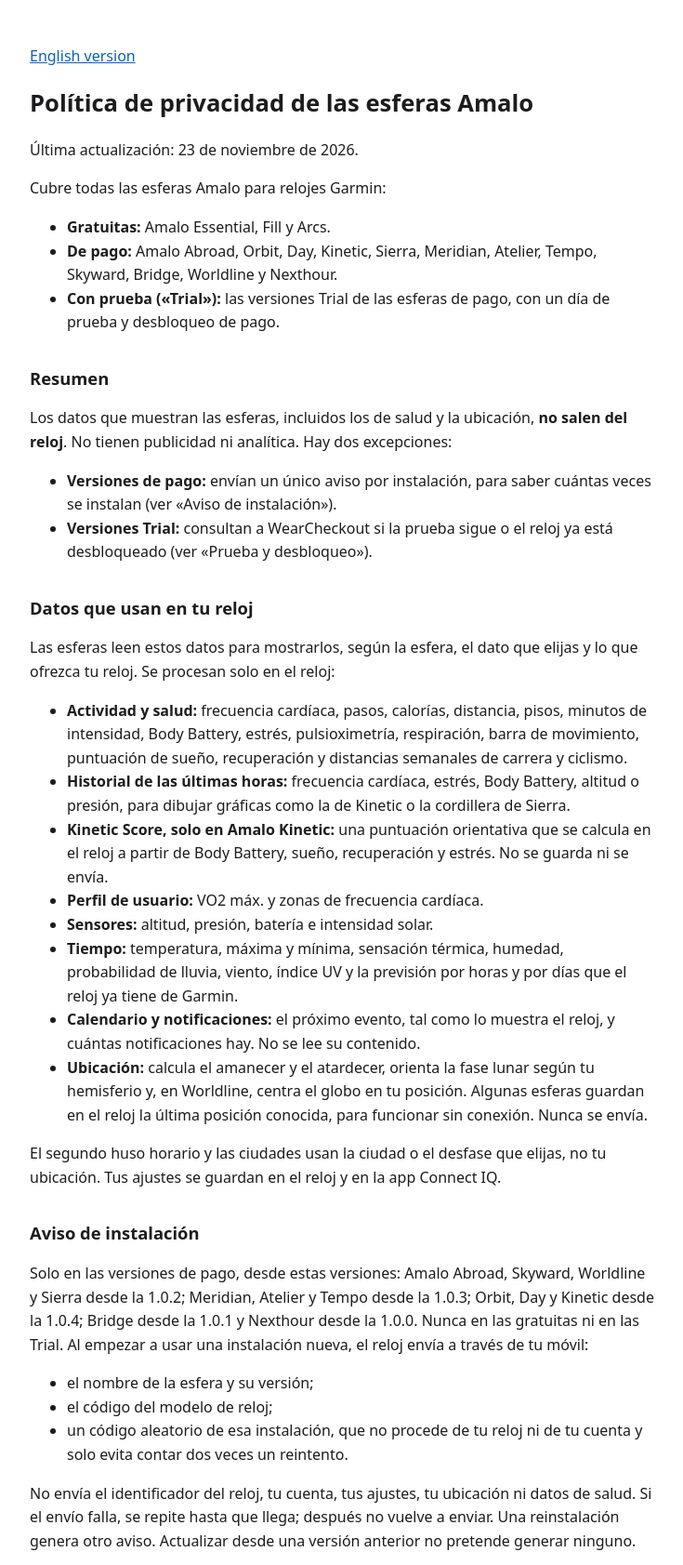
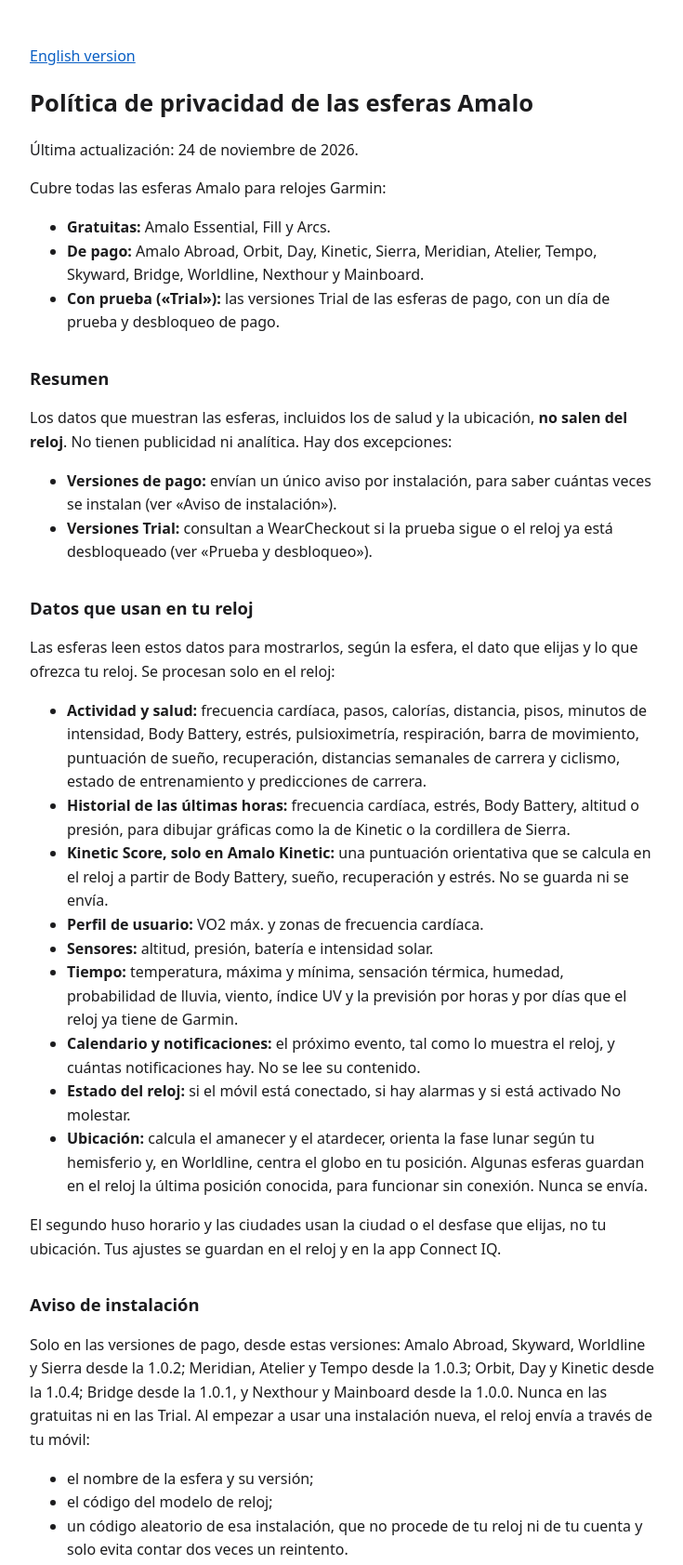
Before and after one commit to wasdaf77/amalo-privacy, a plain HTML site: page index.html in a window 1280 px wide. Shown: the top 1683 px of the page at 93% size, without its empty margins (272-1007 px from the left). Drawn offline with Linux system fonts and the light colour scheme.

Commit message:
Amalo Mainboard: paid list, installation notice, training status, race predictions and watch status
Co-Authored-By: Claude Opus 5.5 <noreply@anthropic.com>

```diff
--- a/index.html
+++ b/index.html
@@ -15,11 +15,11 @@
 <body>
 <p><a href="#en">English version</a></p>
 <h1>Política de privacidad de las esferas Amalo</h1>
-<p>Última actualización: 23 de noviembre de 2026.</p>
+<p>Última actualización: 24 de noviembre de 2026.</p>
 <p>Cubre todas las esferas Amalo para relojes Garmin:</p>
 <ul>
   <li><strong>Gratuitas:</strong> Amalo Essential, Fill y Arcs.</li>
-  <li><strong>De pago:</strong> Amalo Abroad, Orbit, Day, Kinetic, Sierra, Meridian, Atelier, Tempo, Skyward, Bridge, Worldline y Nexthour.</li>
+  <li><strong>De pago:</strong> Amalo Abroad, Orbit, Day, Kinetic, Sierra, Meridian, Atelier, Tempo, Skyward, Bridge, Worldline, Nexthour y Mainboard.</li>
   <li><strong>Con prueba («Trial»):</strong> las versiones Trial de las esferas de pago, con un día de prueba y desbloqueo de pago.</li>
 </ul>
 
@@ -33,19 +33,20 @@
 <h2>Datos que usan en tu reloj</h2>
 <p>Las esferas leen estos datos para mostrarlos, según la esfera, el dato que elijas y lo que ofrezca tu reloj. Se procesan solo en el reloj:</p>
 <ul>
-  <li><strong>Actividad y salud:</strong> frecuencia cardíaca, pasos, calorías, distancia, pisos, minutos de intensidad, Body Battery, estrés, pulsioximetría, respiración, barra de movimiento, puntuación de sueño, recuperación y distancias semanales de carrera y ciclismo.</li>
+  <li><strong>Actividad y salud:</strong> frecuencia cardíaca, pasos, calorías, distancia, pisos, minutos de intensidad, Body Battery, estrés, pulsioximetría, respiración, barra de movimiento, puntuación de sueño, recuperación, distancias semanales de carrera y ciclismo, estado de entrenamiento y predicciones de carrera.</li>
   <li><strong>Historial de las últimas horas:</strong> frecuencia cardíaca, estrés, Body Battery, altitud o presión, para dibujar gráficas como la de Kinetic o la cordillera de Sierra.</li>
   <li><strong>Kinetic Score, solo en Amalo Kinetic:</strong> una puntuación orientativa que se calcula en el reloj a partir de Body Battery, sueño, recuperación y estrés. No se guarda ni se envía.</li>
   <li><strong>Perfil de usuario:</strong> VO2 máx. y zonas de frecuencia cardíaca.</li>
   <li><strong>Sensores:</strong> altitud, presión, batería e intensidad solar.</li>
   <li><strong>Tiempo:</strong> temperatura, máxima y mínima, sensación térmica, humedad, probabilidad de lluvia, viento, índice UV y la previsión por horas y por días que el reloj ya tiene de Garmin.</li>
   <li><strong>Calendario y notificaciones:</strong> el próximo evento, tal como lo muestra el reloj, y cuántas notificaciones hay. No se lee su contenido.</li>
+  <li><strong>Estado del reloj:</strong> si el móvil está conectado, si hay alarmas y si está activado No molestar.</li>
   <li><strong>Ubicación:</strong> calcula el amanecer y el atardecer, orienta la fase lunar según tu hemisferio y, en Worldline, centra el globo en tu posición. Algunas esferas guardan en el reloj la última posición conocida, para funcionar sin conexión. Nunca se envía.</li>
 </ul>
 <p>El segundo huso horario y las ciudades usan la ciudad o el desfase que elijas, no tu ubicación. Tus ajustes se guardan en el reloj y en la app Connect IQ.</p>
 
 <h2 id="aviso">Aviso de instalación</h2>
-<p>Solo en las versiones de pago, desde estas versiones: Amalo Abroad, Skyward, Worldline y Sierra desde la 1.0.2; Meridian, Atelier y Tempo desde la 1.0.3; Orbit, Day y Kinetic desde la 1.0.4; Bridge desde la 1.0.1 y Nexthour desde la 1.0.0. Nunca en las gratuitas ni en las Trial. Al empezar a usar una instalación nueva, el reloj envía a través de tu móvil:</p>
+<p>Solo en las versiones de pago, desde estas versiones: Amalo Abroad, Skyward, Worldline y Sierra desde la 1.0.2; Meridian, Atelier y Tempo desde la 1.0.3; Orbit, Day y Kinetic desde la 1.0.4; Bridge desde la 1.0.1, y Nexthour y Mainboard desde la 1.0.0. Nunca en las gratuitas ni en las Trial. Al empezar a usar una instalación nueva, el reloj envía a través de tu móvil:</p>
 <ul>
   <li>el nombre de la esfera y su versión;</li>
   <li>el código del modelo de reloj;</li>
@@ -93,11 +94,11 @@
 <hr>
 <div lang="en">
 <h1 id="en">Amalo watch faces privacy policy</h1>
-<p>Last updated: 23 November 2026.</p>
+<p>Last updated: 24 November 2026.</p>
 <p>It covers every Amalo watch face for Garmin watches:</p>
 <ul>
   <li><strong>Free:</strong> Amalo Essential, Fill and Arcs.</li>
-  <li><strong>Paid:</strong> Amalo Abroad, Orbit, Day, Kinetic, Sierra, Meridian, Atelier, Tempo, Skyward, Bridge, Worldline and Nexthour.</li>
+  <li><strong>Paid:</strong> Amalo Abroad, Orbit, Day, Kinetic, Sierra, Meridian, Atelier, Tempo, Skyward, Bridge, Worldline, Nexthour and Mainboard.</li>
   <li><strong>With a trial ("Trial"):</strong> the Trial versions of the paid watch faces, with a one-day trial and a paid unlock.</li>
 </ul>
 
@@ -111,19 +112,20 @@
 <h2>Data used on your watch</h2>
 <p>The watch faces read this data to show it, depending on the watch face, the data you choose and what your watch offers. It is processed only on the watch:</p>
 <ul>
-  <li><strong>Activity and health:</strong> heart rate, steps, calories, distance, floors, intensity minutes, Body Battery, stress, Pulse Ox, respiration, move bar, sleep score, recovery and weekly running and cycling distances.</li>
+  <li><strong>Activity and health:</strong> heart rate, steps, calories, distance, floors, intensity minutes, Body Battery, stress, Pulse Ox, respiration, move bar, sleep score, recovery, weekly running and cycling distances, training status and race predictions.</li>
   <li><strong>Recent history:</strong> heart rate, stress, Body Battery, altitude or pressure, to draw graphs such as the Kinetic graph or the Sierra ridge.</li>
   <li><strong>Kinetic Score, Amalo Kinetic only:</strong> an indicative score calculated on the watch from Body Battery, sleep, recovery and stress. It is not stored or sent.</li>
   <li><strong>User profile:</strong> VO2 max and heart rate zones.</li>
   <li><strong>Sensors:</strong> altitude, pressure, battery and solar intensity.</li>
   <li><strong>Weather:</strong> temperature, high and low, feels-like temperature, humidity, chance of rain, wind, UV index and the hourly and daily forecast that the watch already has from Garmin.</li>
   <li><strong>Calendar and notifications:</strong> the next event, as the watch shows it, and how many notifications there are. Their content is not read.</li>
+  <li><strong>Watch status:</strong> whether the phone is connected, whether there are alarms and whether Do Not Disturb is on.</li>
   <li><strong>Location:</strong> calculates sunrise and sunset, orients the moon phase for your hemisphere and, in Worldline, centres the globe on your position. Some watch faces keep the last known position on the watch, so they work offline. It is never sent.</li>
 </ul>
 <p>The second time zone and the cities use the city or offset you choose, not your location. Your settings are stored on the watch and in the Connect IQ app.</p>
 
 <h2 id="notice">Installation notice</h2>
-<p>Only in the paid versions, from these versions: Amalo Abroad, Skyward, Worldline and Sierra from 1.0.2; Meridian, Atelier and Tempo from 1.0.3; Orbit, Day and Kinetic from 1.0.4; Bridge from 1.0.1 and Nexthour from 1.0.0. Never in the free watch faces or the Trials. When you start using a new installation, the watch sends, through your phone:</p>
+<p>Only in the paid versions, from these versions: Amalo Abroad, Skyward, Worldline and Sierra from 1.0.2; Meridian, Atelier and Tempo from 1.0.3; Orbit, Day and Kinetic from 1.0.4; Bridge from 1.0.1, and Nexthour and Mainboard from 1.0.0. Never in the free watch faces or the Trials. When you start using a new installation, the watch sends, through your phone:</p>
 <ul>
   <li>the name of the watch face and its version;</li>
   <li>the watch model code;</li>
```
